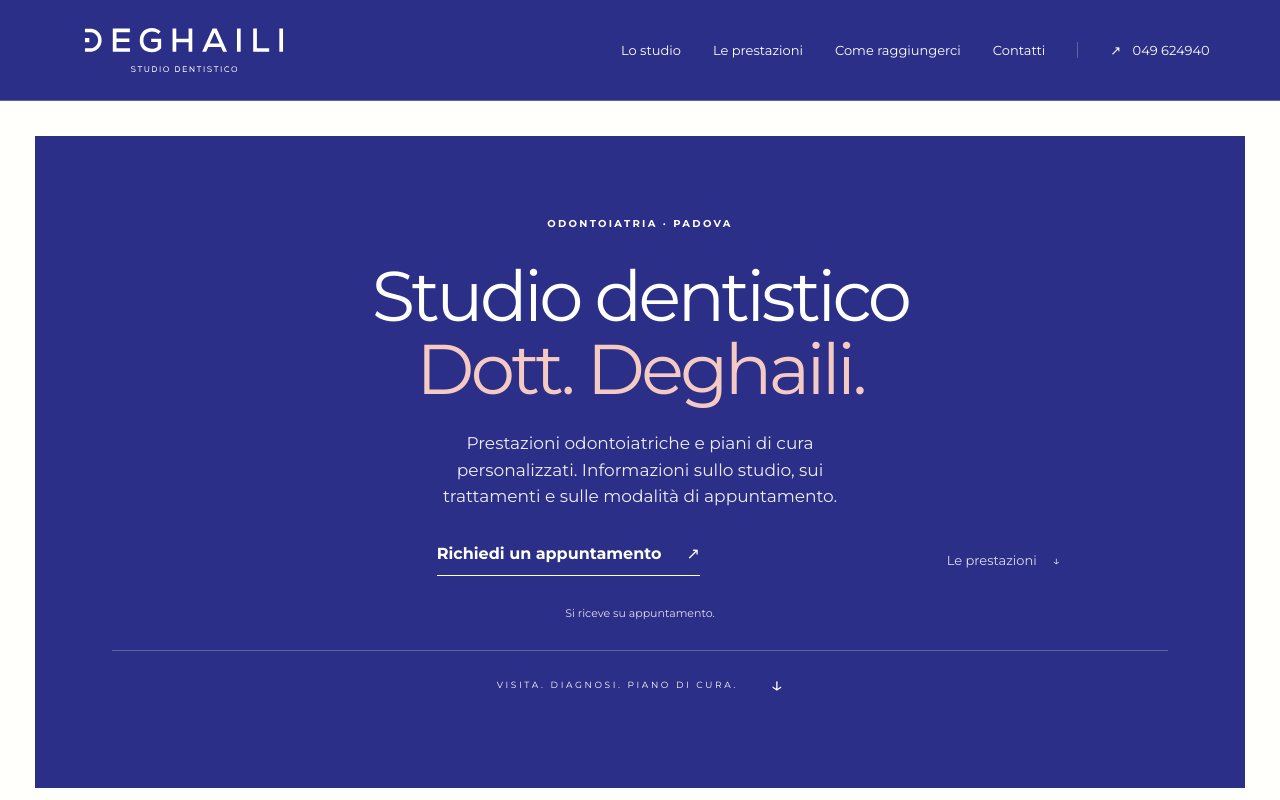
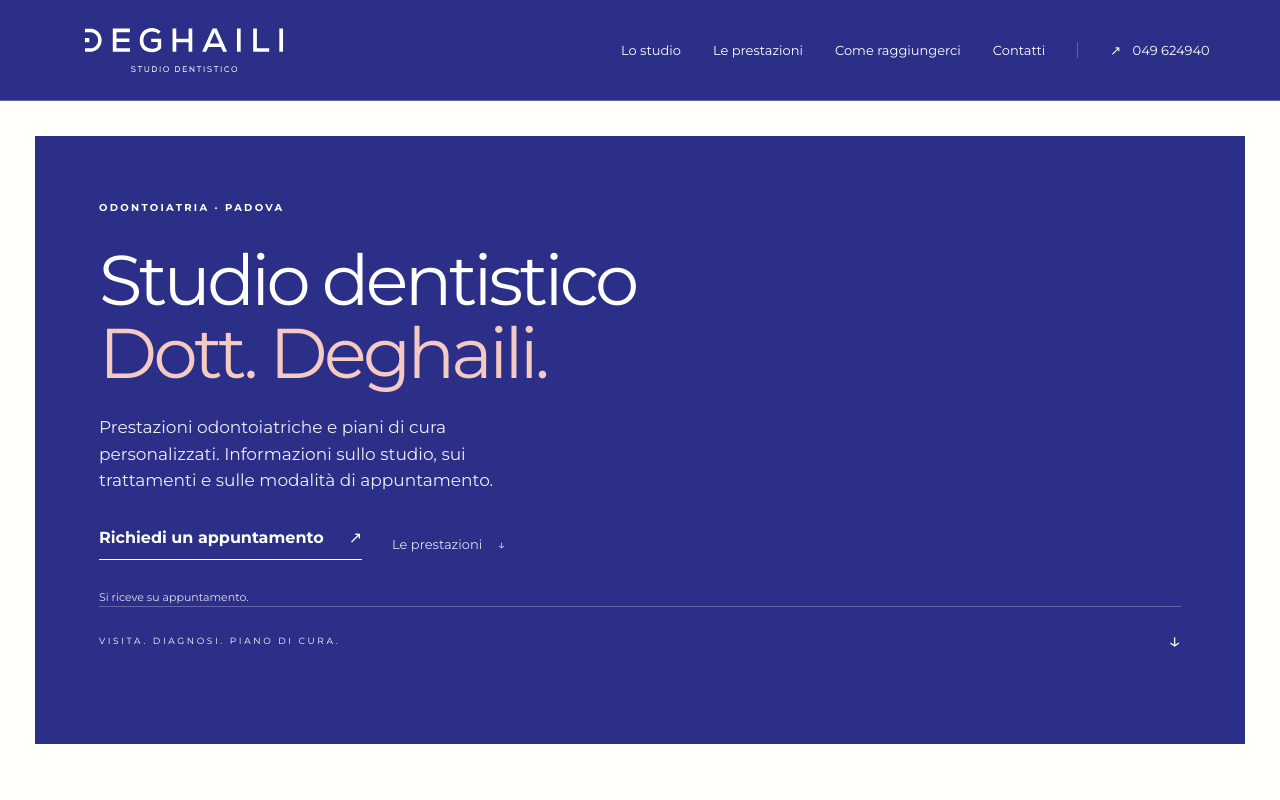
Before and after one commit to N4D3RR/website-studio-dgh, a React (Vite) app: page / in a window 1280 px wide. Shown: the top 800 px of the page. Built offline with nearby package versions, Linux system fonts and the light colour scheme.

Commit message:
fix: restore hero and pathway alignment and refine card motion

```diff
--- a/src/hooks/useSectionReveal.js
+++ b/src/hooks/useSectionReveal.js
@@ -27,13 +27,13 @@ export function useSectionReveal(ref) {
             continue;
           const panel = entry.target.firstElementChild;
           if (!panel || panel.contains(document.activeElement)) continue;
-          const distance = window.innerWidth <= 700 ? 36 : 64;
+          const distance = window.innerWidth <= 700 ? 72 : 120;
           const animation = panel.animate(
             [
               { transform: `translateY(${distance}px)`, opacity: 0 },
               { transform: "translateY(0)", opacity: 1 },
             ],
-            { duration: 900, easing: "cubic-bezier(.2,.75,.25,1)" },
+            { duration: 1500, easing: "cubic-bezier(.2,.75,.25,1)" },
           );
           animations.add(animation);
           animation.onfinish = animation.oncancel = () =>
--- a/src/styles/cards.css
+++ b/src/styles/cards.css
@@ -10,17 +10,17 @@
 .section-frame > .section-shell {
   width: 100%;
   margin: 0;
-  padding-block: clamp(44px, 5vw, 80px);
-  padding-inline: clamp(28px, 6vw, 112px);
+  padding: clamp(32px, 5vw, 80px);
   text-align: center;
 }
 
-/* Centra le colonne e i testi senza imporre un’altezza alle schede. */
+/* Il padding è uniforme; hero e percorsi mantengono il layout originale. */
+.section-frame > :is(.hero, .pathways) {
+  text-align: left;
+}
+
 .section-frame .hero-copy {
-  grid-column: 1 / -1;
-  width: 100%;
-  max-width: 840px;
-  justify-self: center;
+  padding: 0;
 }
 
 .section-frame :is(h1, h2, h3, p, address) {
@@ -48,7 +48,7 @@
 }
 
 .section-frame .pathway-link {
-  justify-content: center;
+  justify-content: space-between;
   gap: 18px;
 }
 
@@ -74,10 +74,18 @@
 
 .section-frame .hero-baseline {
   flex-wrap: wrap;
-  justify-content: center;
+  justify-content: space-between;
   gap: 16px 32px;
 }
 
 .section-frame .back-link {
   margin-bottom: clamp(24px, 3vw, 40px);
 }
+
+.section-frame :is(.hero, .pathways) :is(h1, h2, h3, p, .visit-link) {
+  margin-inline: 0;
+}
+
+.section-frame .hero-actions {
+  justify-content: flex-start;
+}
```
